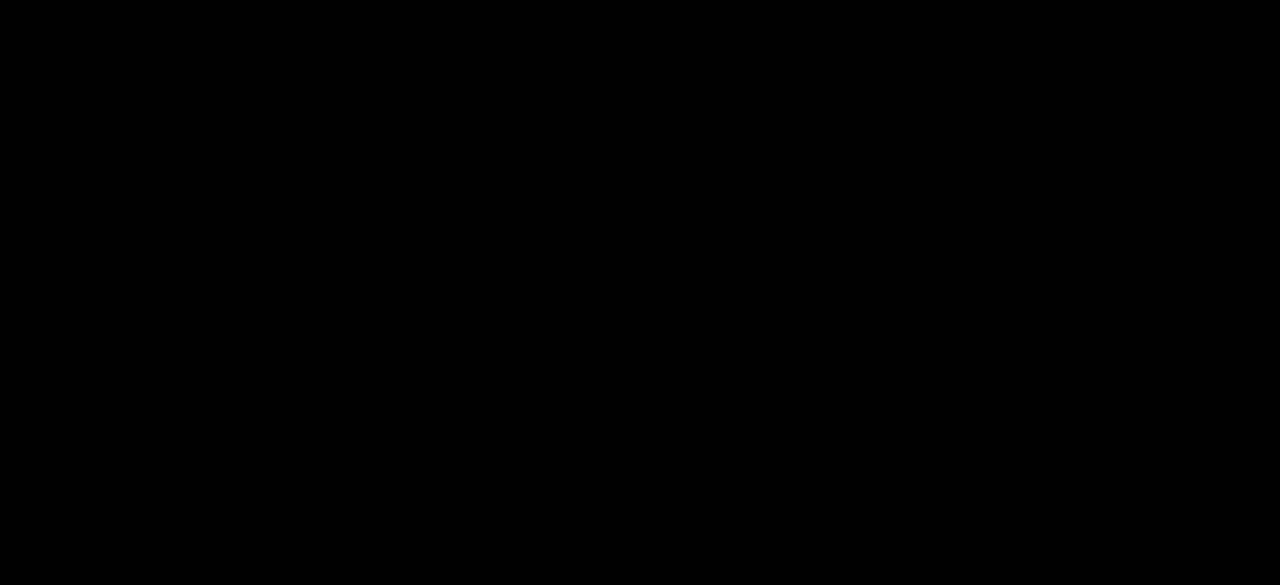
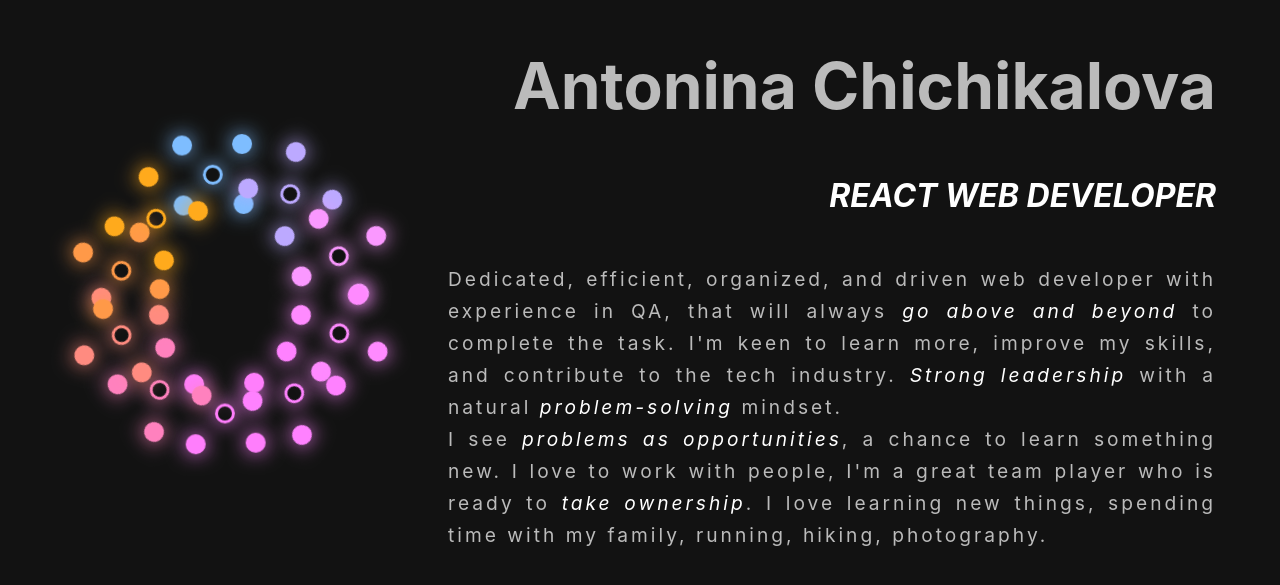
Before and after one commit to achichikalova/portfolio, a React (Create React App) app: page / in a window 1280 px wide. Shown: the part 101-686 px from the top of the page. Built offline with nearby package versions, Linux system fonts and the light colour scheme.

Commit message:
implement layout and style for About component

```diff
--- a/src/App.css
+++ b/src/App.css
@@ -1,38 +1,5 @@
-.App {
-  text-align: center;
+* {
+  margin: 0;
+  padding: 0;
+  box-sizing: border-box;
 }
-
-.App-logo {
-  height: 40vmin;
-  pointer-events: none;
-}
-
-@media (prefers-reduced-motion: no-preference) {
-  .App-logo {
-    animation: App-logo-spin infinite 20s linear;
-  }
-}
-
-.App-header {
-  background-color: #282c34;
-  min-height: 100vh;
-  display: flex;
-  flex-direction: column;
-  align-items: center;
-  justify-content: center;
-  font-size: calc(10px + 2vmin);
-  color: white;
-}
-
-.App-link {
-  color: #61dafb;
-}
-
-@keyframes App-logo-spin {
-  from {
-    transform: rotate(0deg);
-  }
-  to {
-    transform: rotate(360deg);
-  }
-}
--- a/src/components/About.js
+++ b/src/components/About.js
@@ -1,12 +1,36 @@
-import React from 'react';
-import './About.scss';
+import React from "react";
+import "./About.scss";
 
 const About = () => {
+
+  const numbers = [1, 2, 3, 4, 5, 6, 7, 8, 9, 10];
+  const span = numbers.map(num => {
+    return (
+      <span style={{'--i': num}}></span>
+    )
+  });
+
   return (
-    <section className='about'>
-
+    <section className="about">
+      <div className="magic">
+        {span}
+      </div>
+      <div className="content">
+        <h2>Antonina Chichikalova</h2>
+        <h3><em>React Web Developer</em></h3>
+        <p>
+          Dedicated, efficient, organized, and driven web developer with
+          experience in QA, that will always <em>go above and beyond</em> to complete the
+          task. I'm keen to learn more, improve my skills, and contribute to the
+          tech industry. <em>Strong leadership</em> with a natural <em>problem-solving </em>
+          mindset. <br />I see <em>problems as opportunities</em>, a chance to learn something
+          new. I love to work with people, I'm a great team player who is ready
+          to <em>take ownership</em>. I love learning new things, spending time with my
+          family, running, hiking, photography.
+        </p>
+      </div>
     </section>
-  )
-}
+  );
+};
 
 export default About;
--- a/src/components/About.scss
+++ b/src/components/About.scss
@@ -1,5 +1,115 @@
 .about {
-  background: black;
+  background: #121212;
   width: 100%;
   min-height: 100vh;
+  color: #bbb;
+  display: flex;
+  flex-direction: row;
+  justify-content: center;
+  align-items: center;
+  margin: 0;
+  padding: 0;
+  overflow: hidden;
+
+  .magic {
+    position: relative;
+    width: 15vw;
+    height: 15vw;
+    margin-left: 5vw;
+
+    span {
+      position: absolute;
+      top: 0;
+      left: 0;
+      width: 100%;
+      height: 100%;
+      transform: rotate(calc(36deg * var(--i)));
+
+      &::before {
+        content: '';
+        position: absolute;
+        top: 0;
+        left: 0;
+        width: 20px;
+        height: 20px;
+        border-radius: 50%;
+        background: transparent;
+        border: 3px solid #00efff;
+        box-sizing: border-box;
+        box-shadow:
+          0 0 20px #00efff,
+          -30px -30px 0 #00efff,
+          -30px -30px 20px #00efff,
+          30px 30px 0 #00efff,
+          30px 30px 20px #00efff,
+          30px -30px 0 #00efff,
+          30px -30px 20px #00efff,
+          -30px 30px 0 #00efff,
+          -30px 30px 20px #00efff;
+        animation: animate 5s linear infinite;
+        animation-delay: calc(-.25s * var(--i));
+        transform-origin: 20px;
+        transition: 2s;
+
+        }
+      }
+      &:hover span::before {
+        width: 0;
+        height: 0;
+        box-shadow:
+          0 0 20px #00efff,
+          -200px -200px 0 #00efff,
+          -200px -200px 20px #00efff,
+          200px 200px 0 #00efff,
+          200px 200px 20px #00efff,
+          200px -200px 0 #00efff,
+          200px -200px 20px #00efff,
+          -200px 200px 0 #00efff,
+          -200px 200px 20px #00efff;
+        transform-origin: 250px;
+      }
+  }
+
+  .content {
+    position: relative;
+    width: 60vw;
+    margin: 0 0 0 10vw;
+    display: flex;
+    flex-direction: column;
+    justify-content: center;
+    align-items: end;
+
+    h2 {
+      font-size: 4rem;
+      margin-bottom: 4vw;
+    }
+
+    h3 {
+      font-size: 2rem;
+      text-transform: uppercase;
+      margin-bottom: 3rem;
+    }
+
+    p {
+      font-size: 1.2rem;
+      text-align: justify;
+      letter-spacing: 3px;
+      line-height: 2rem;
+
+    }
+    em {
+      color: #ffffff;
+    }
+  }
+
+  @keyframes animate {
+    0% {
+      transform: rotate(0deg);
+      filter: hue-rotate(0deg);
+    }
+    100% {
+      transform: rotate(360deg);
+      filter: hue-rotate(360deg);
+    }
+  }
 }
```
